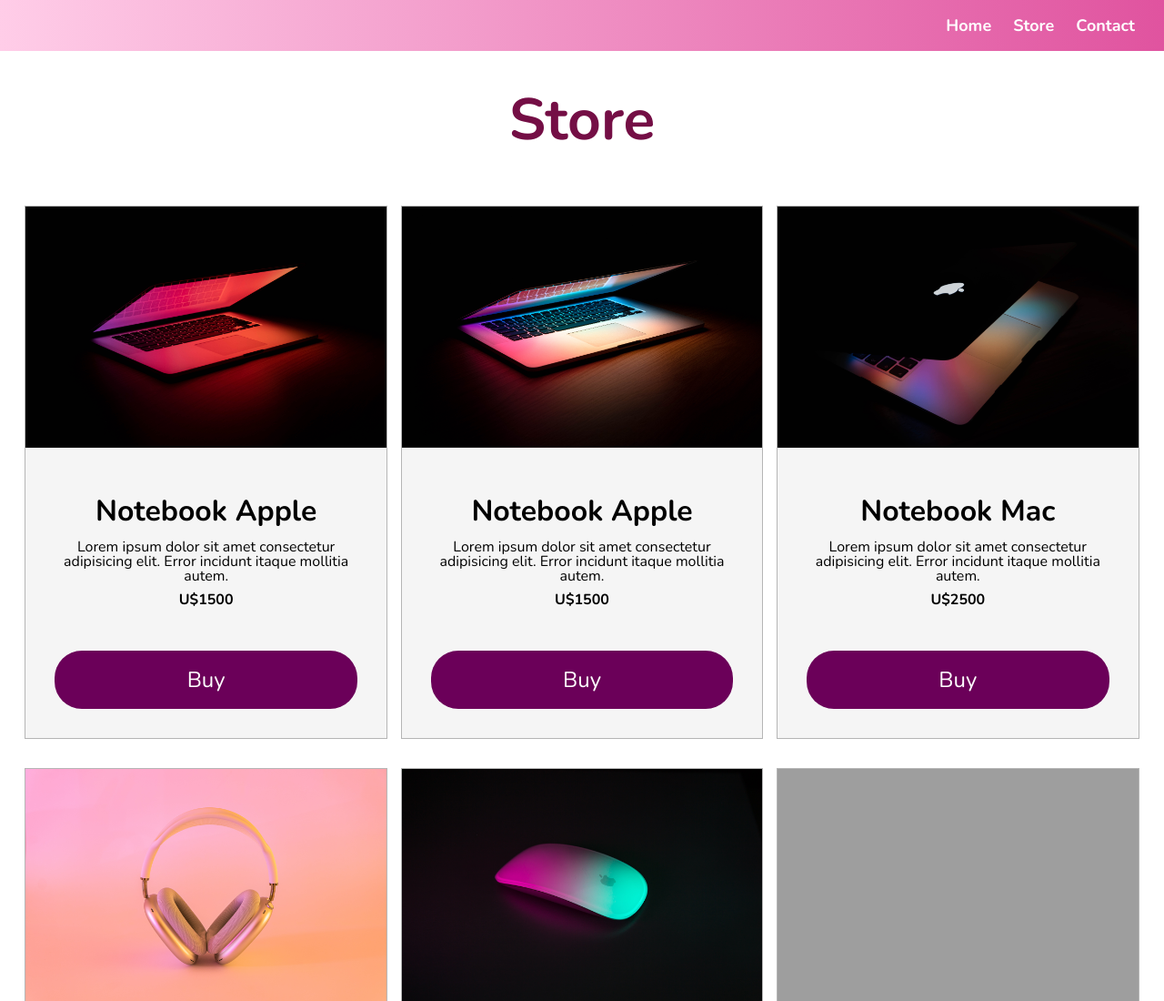
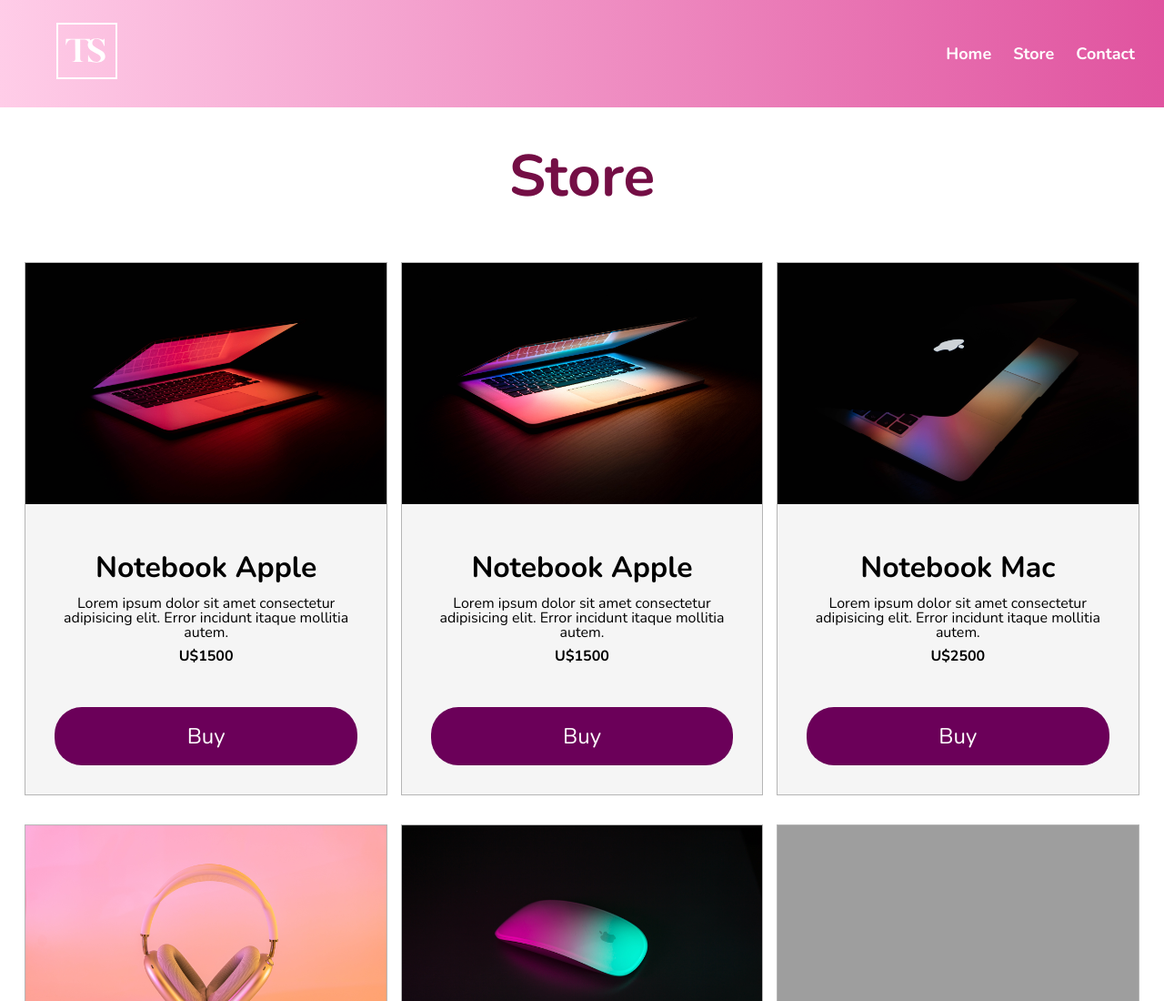
Before and after one commit to flowdeveloping/tecnostore, a plain HTML site: page pages/store.html in a window 1280 px wide. Shown: the top 1100 px of the page at 91% size. Drawn offline with nearby package versions, Linux system fonts and the light colour scheme; the site is published under a folder, as on GitHub Pages, so addresses that start at the root find nothing.

Commit message:
indexfavicon

```diff
--- a/pages/store.html
+++ b/pages/store.html
@@ -14,7 +14,7 @@
     <header>
 
         <div class="contenedor">
-            <a href="../index.html"><img src="/img/faviconTS.svg" alt="" class="logo"></a>
+            <a href="../index.html"><img src="../img/faviconTS.svg" alt="" class="logo"></a>
             <!--ENLACES AL MENU-->
 
             <nav>
```
